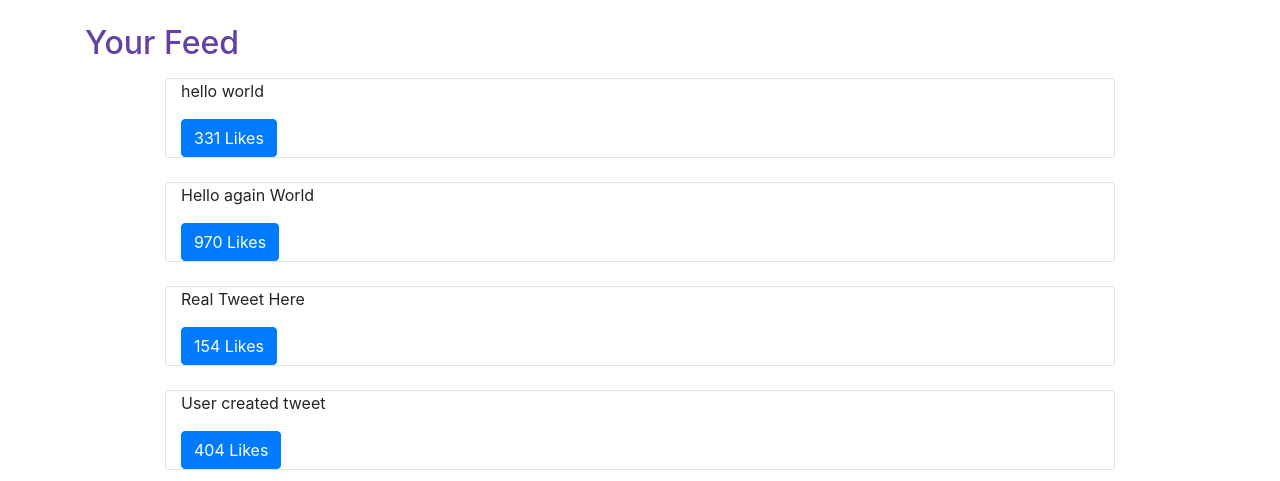
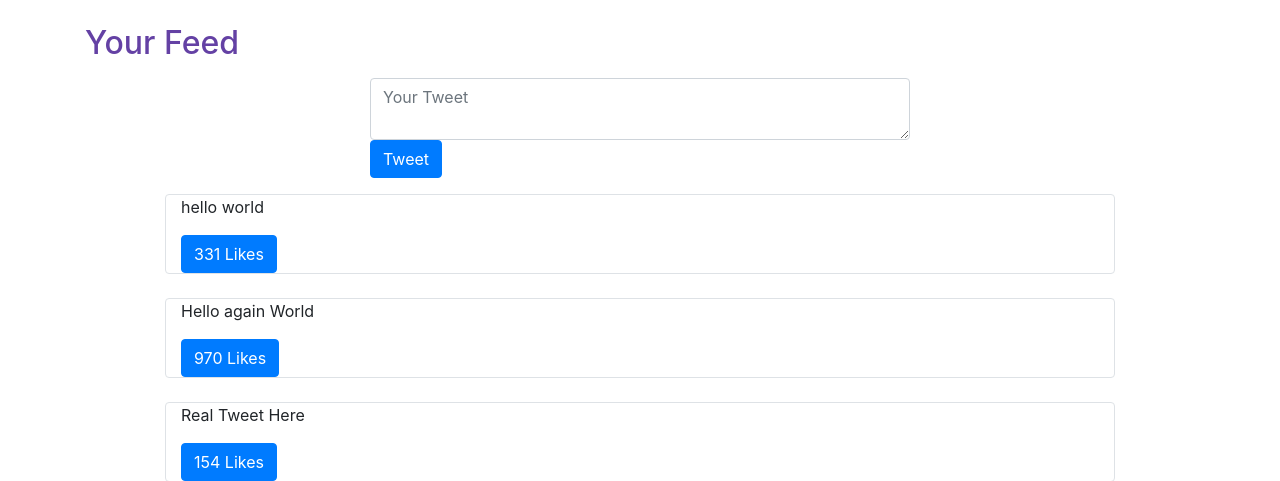
Before and after one commit to bsteinig/Twitter-Clone, a Django app: page / in a window 1280 px wide. Shown: the part 56-537 px from the top of the page. Run offline with Django 3.2, Linux system fonts and the light colour scheme; data comes from the database, SQL or seed files in the repository; both versions use the stored data as it was after the commit; data that the repository does not hold is empty; some libraries are stand-ins or nearby versions.

Commit message:
Created a tweet form in form.py and added a create tweet view to the page. Then added implementation for the tweet form on the home page.

```diff
--- a/chirps/views.py
+++ b/chirps/views.py
@@ -2,12 +2,21 @@ import random
 from django.shortcuts import render
 from django.http import HttpResponse, Http404, JsonResponse
 
+from .forms import TweetForm
 from .models import Tweet
 
 # Create your views here.
 def home_view(request, *args, **kwargs):
     #return  HttpResponse("<h1>Welcome to Twitter Knock off</h>")
     return render(request, "pages/home.html", context={},status=200)
+
+def tweet_create_view(request, *args, **kwargs):
+    form = TweetForm(request.POST or None)
+    if form.is_valid():
+        obj = form.save(commit=False)
+        obj.save()
+        form = TweetForm()
+    return render(request, 'components/form.html', context={"form": form})
 
 def tweet_list_view(request, *args, **kwargs):
     qs = Tweet.objects.all()
--- /dev/null
+++ b/twitterClone/templates/components/form.html
@@ -0,0 +1,4 @@
+<form method='POST'> {% csrf_token %}
+    {{ form.as_p }}
+    <button type='Submit' class='btn btn-secondary'>Save</button>
+</form>
--- a/twitterClone/templates/pages/home.html
+++ b/twitterClone/templates/pages/home.html
@@ -5,6 +5,17 @@
 <div class = 'row'>
     <div class = 'col mb-2'>
         <h2 style="color: #6441a4;"> Your Feed </h2>
+    </div>
+</div>
+
+<div class='row mb-3'>
+    <div class = 'col-md-6 mx-auto col-10'>
+        <form class='form' method='POST' action='/create-tweet/'>
+            {% csrf_token %}
+            <input type='hidden' value='/' name='next' />
+            <textarea class='form-control' name='content' placeholder='Your Tweet'></textarea>
+            <button type='submit' class='btn btn-primary'>Tweet</button>
+        </form>
     </div>
 </div>
 
--- a/twitterClone/urls.py
+++ b/twitterClone/urls.py
@@ -16,11 +16,12 @@ Including another URLconf
 from django.contrib import admin
 from django.urls import path
 
-from chirps.views import home_view, tweet_detail_view, tweet_list_view
+from chirps.views import home_view, tweet_detail_view, tweet_list_view,tweet_create_view
 
 urlpatterns = [
     path('admin/', admin.site.urls),
     path('', home_view),
+    path('create-tweet/', tweet_create_view),
     path('tweets/', tweet_list_view),
     path('tweet/<int:tweet_id>', tweet_detail_view),
 ]
```
Also changed, not shown: chirps/forms.py (added, +16 -0 lines), todo.md (+3 -1 lines), db.sqlite3.
